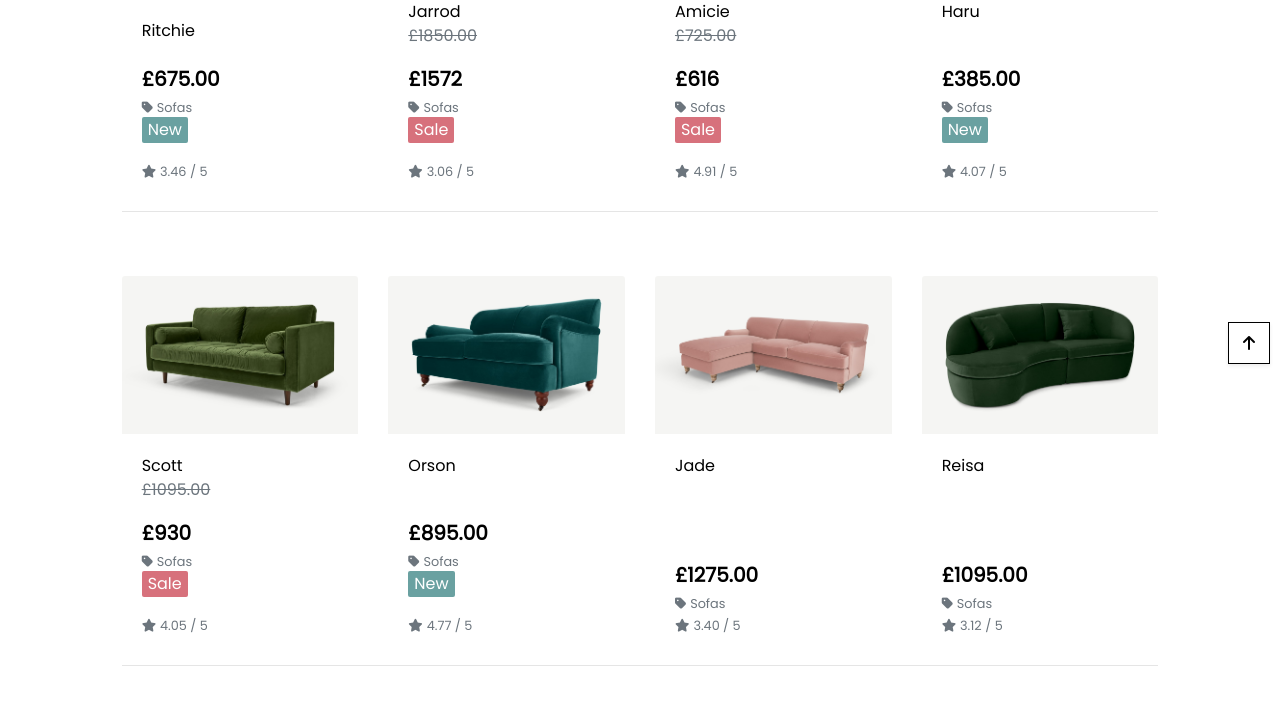
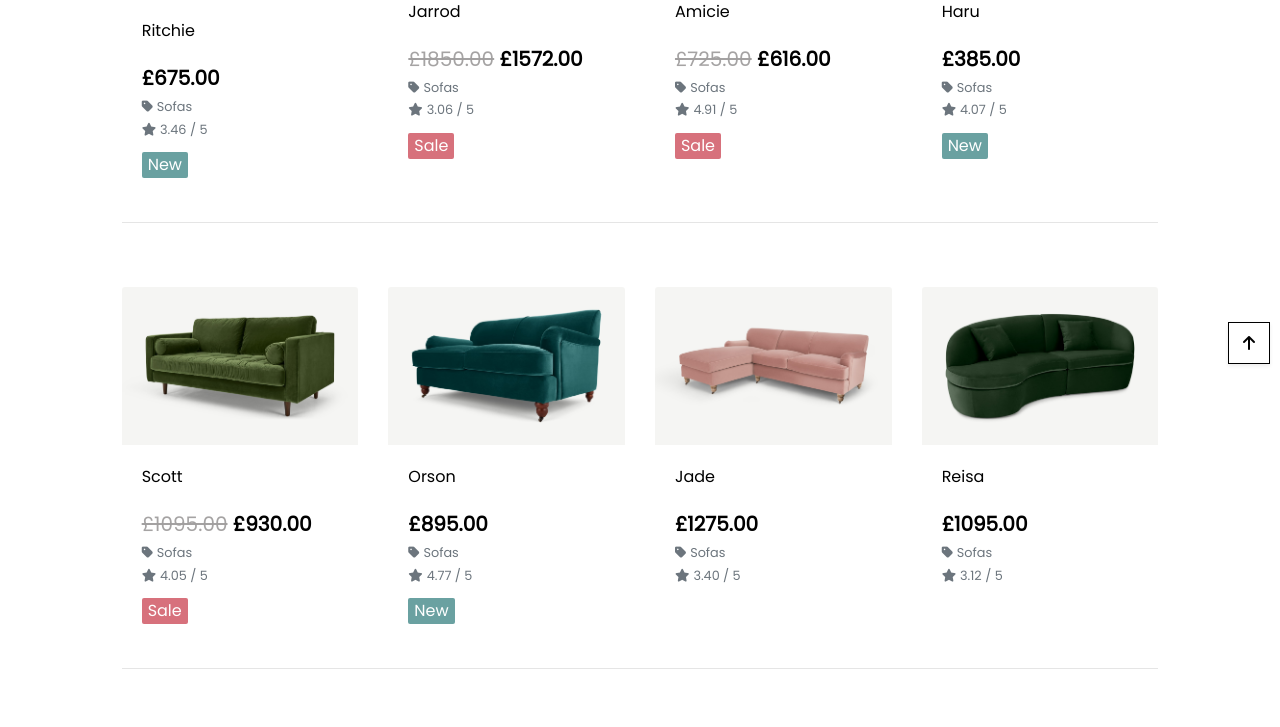
Before and after one commit to LeanneCodes/Home-ish, a Django app: page /products/ in a window 1280 px wide. Shown: the part 426-1153 px from the top of the page. Run offline with Django 3.2, Linux system fonts and the light colour scheme; data comes from the database, SQL or seed files in the repository; some libraries are stand-ins or nearby versions.

Commit message:
align product detail information on product and product detail page

```diff
--- a/products/templates/products/products.html
+++ b/products/templates/products/products.html
@@ -63,15 +63,15 @@
                                     <img class="card-img-top img-fluid" src="{{ MEDIA_URL }}noimage.png" alt="{{ product.name }}">
                                 </a>
                                 {% endif %}
-                                <div class="card-body pb-0">
-                                    <p class="mb-0">{{ product.name }}</p>
+                                <div class="pb-0">
+                                    <p class="card-body mb-0">{{ product.name }}</p>
                                 </div>
                                 <div class="card-footer bg-white pt-0 border-0 text-left">
                                     <div>
                                         <div>
                                             {% if product.category2 == 10 %}
-                                            <p class="text-muted"><s>£{{ product.price }}</s></p>
-                                            <p class="lead mb-0 text-left font-weight-bold">£{{ product.get_sale }}</p>
+                                            <p class="lead mb-0 text-left" style="margin: 0; display: inline; float: left; color: rgba(161, 159, 159, 0.959);"><s>£{{ product.price }}</s>&nbsp;</p>
+                                            <p class="lead mb-0 text-left font-weight-bold">£{{ product.get_sale }}.00</p>
                                             {% else %}
                                             <p class="lead mb-0 text-left font-weight-bold">£{{ product.price }}</p>
                                             {% endif %}
@@ -81,6 +81,13 @@
                                                     <i class="fas fa-tag mr-1"></i>{{ product.category.website_name }}
                                                 </a>
                                             </p>
+                                            {% endif %}
+                                        </div>
+                                        <div>
+                                            {% if product.rating %}
+                                                <small class="text-muted"><i class="fas fa-star mr-1 mb-3"></i>{{ product.rating }} / 5</small>
+                                            {% else %}
+                                                <small class="text-muted mb-3">No Rating</small>
                                             {% endif %}
                                             {% if product.category2 == 9 %}
                                             <p>
@@ -94,13 +101,6 @@
                                                     <a href="{% url 'products' %}?category=sale">Sale</a>
                                                 </button>
                                             </p>
-                                            {% endif %}
-                                        </div>
-                                        <div>
-                                            {% if product.rating %}
-                                                <small class="text-muted"><i class="fas fa-star mr-1"></i>{{ product.rating }} / 5</small>
-                                            {% else %}
-                                                <small class="text-muted">No Rating</small>
                                             {% endif %}
                                         </div>
                                         <div>
```
Also changed, not shown: products/templates/products/product_detail.html (+10 -10 lines).
